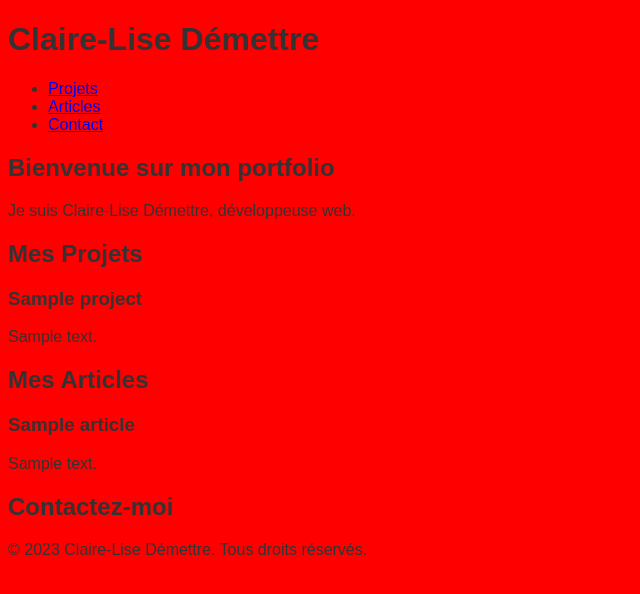
After one commit to ClaireLise-dev/Portfolio_Blog, a PHP site: template view/homeView.php in a window 1280 px wide. The commit adds this page. Shown: the top 594 px of the page, without its empty margins (0-640 px from the left). Run offline with PHP 8.4, Linux system fonts and the light colour scheme; the template is opened without the code that fills it: most values are stand-ins (such as "Sample title", 1, 10 or a date in 2020).

Commit message:
Structure MVC initiale, Controller, View, Router, Model pour page accueil

```diff
--- /dev/null
+++ b/public/design/css/default.css
@@ -0,0 +1 @@
+body{background-color:red;font-family:Arial,sans-serif;color:#333}/*# sourceMappingURL=default.css.map */
--- /dev/null
+++ b/public/design/sass/default.scss
@@ -0,0 +1,5 @@
+body {
+  background-color: red;
+  font-family: Arial, sans-serif;
+  color: #333;
+}
--- /dev/null
+++ b/view/homeView.php
@@ -0,0 +1,56 @@
+<!DOCTYPE html>
+<html lang="fr">
+<head>
+    <meta charset="UTF-8">
+    <meta name="viewport" content="width=device-width, initial-scale=1.0">
+    <link rel="stylesheet" href="../public/design/css/default.css">
+    <title>Claire-Lise Démettre - Portfolio</title>
+</head>
+<body>
+    <header>
+        <h1>Claire-Lise Démettre</h1>
+        <nav>
+            <ul>
+                <li><a href="#projects">Projets</a></li>
+                <li><a href="#articles">Articles</a></li>
+                <li><a href="#contact">Contact</a></li>
+            </ul>
+        </nav>
+        <section id="hero">
+            <h2>Bienvenue sur mon portfolio</h2>
+            <p>Je suis Claire-Lise Démettre, développeuse web.</p>
+        </section>
+    </header>
+
+    <main>
+        <section id="projects">
+            <h2>Mes Projets</h2>
+            <?php while ($project = $projects->fetch()): ?>
+                <div class="project">
+                    <h3><?= htmlspecialchars($project['title']) ?></h3>
+                    <p><?= htmlspecialchars($project['description']) ?></p>
+                </div>
+            <?php endwhile; ?>
+        </section>
+
+        <section id="articles">
+            <h2>Mes Articles</h2>
+            <?php while ($article = $articles->fetch()): ?>
+                <div class="article">
+                    <h3><?= htmlspecialchars($article['title']) ?></h3>
+                    <p><?= htmlspecialchars($article['content']) ?></p>
+                </div>
+            <?php endwhile; ?>
+        </section>
+
+        <section id="contact">
+            <h2>Contactez-moi</h2>
+            <!-- Formulaire de contact -->
+        </section>
+    </main>
+
+    <footer>
+        <p>&copy; 2023 Claire-Lise Démettre. Tous droits réservés.</p>
+    </footer>
+</body>
+</html>
```
Also changed, not shown: controller/controller.php (added, +16 -0 lines), index.php (+15 -11 lines), model/HomeManager.php (added, +16 -0 lines), model/Manager.php (added, +13 -0 lines), package.json (added, +23 -0 lines), package-lock.json (added), public/design/default.css (deleted), 2 other files.
